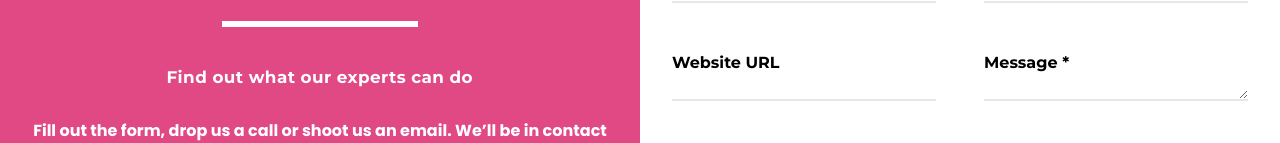
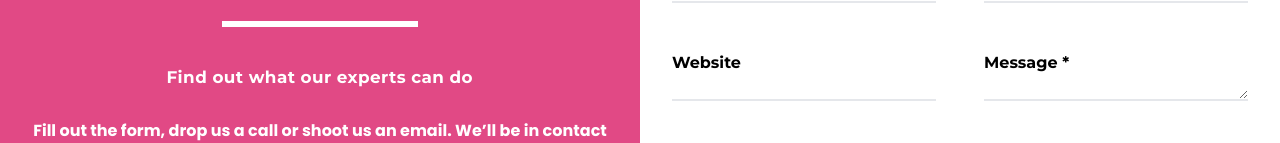
Before and after one commit to ldavidson8/newgigawaffle, a Next.js app: page / in a window 1280 px wide. Shown: the part 4253-4396 px from the top of the page. Built offline with nearby package versions, Linux system fonts and the light colour scheme.

Commit message:
Fixing Contact form

```diff
--- a/components/ContactSection.js
+++ b/components/ContactSection.js
@@ -59,11 +59,12 @@ const ContactSection = () => {
   } = useForm();
 
   const onSubmit = (data) => {
-    fetch("api/mail", {
-      method: "post",
+    fetch("/api/mail", {
+      method: "POST",
       body: JSON.stringify(data),
     });
   };
+
   return (
     <section className="overflow-hidden">
       {/* <div className="absolute h-full w-full overflow-visible"></div> */}
@@ -157,36 +158,33 @@ const ContactSection = () => {
             </div>
             <div className="relative border-b-2 focus-within:border-primary">
               <input
-                id="companyName"
-                name="companyName"
+                id="company"
+                name="company"
                 type="text"
                 placeholder=" "
                 className="block w-full bg-transparent appearance-none focus:outline-none"
-                {...register("companyName")}
+                {...register("company")}
                 disabled={isSubmitting}
               ></input>
-              <label
-                htmlFor="companyName"
-                className="absolute top-0 duration-300 origin-0 cursor-text"
-              >
+              <label className="absolute top-0 duration-300 origin-0 cursor-text">
                 Company
               </label>
             </div>
             <div className="relative border-b-2 focus-within:border-primary">
               <input
-                id="siteurl"
-                name="siteurl"
+                id="website"
+                name="website"
                 type="url"
                 placeholder=" "
                 className="block w-full bg-transparent appearance-none focus:outline-none"
-                {...register("siteurl")}
+                {...register("website")}
                 disabled={isSubmitting}
               ></input>
               <label
-                htmlFor="siteurl"
+                htmlFor="website"
                 className="absolute top-0 duration-300 origin-0 cursor-text"
               >
-                Website URL
+                Website
               </label>
             </div>
             <div className="relative border-b-2 focus-within:border-primary">
--- a/pages/api/mail.js
+++ b/pages/api/mail.js
@@ -2,55 +2,55 @@
 
 // mail.setApiKey(process.env.SENDGRID_API_KEY);
 
-// export default (req, res) => {
+// export default async (req, res) => {
 //   const body = JSON.parse(req.body);
 
 //   const message = `
-//     Name: ${body.name}\r\n
-//     Email: ${body.email}\r\n
-//     Tel: ${body.tel}\r\n
-//     Company Name: ${body.companyName}\r\n
-//     Website URL: ${body.siteurl}\r\n
-//     Message: ${body.message}`;
+//   Name: ${body.name}\r\n
+//   Email: ${body.email}\r\n
+//   Telephone: ${body.tel}\r\n
+//   Company: ${body.companyName}\r\n
+//   Website: ${body.siteurl}\r\n
+//   Message: ${body.message}\r\n
+//   `;
 
 //   const data = {
 //     to: "hello@gigawaffle.co.uk",
 //     from: "hello@gigawaffle.co.uk",
-//     subject: "New Contact Form Submission!",
+//     subject: `Email from ${body.name}`,
 //     text: message,
-//     html: message.replace(/\r\n/g, "<br>"),
+//     html: message.replace(/\r\n/g, "<br />"),
 //   };
 
-//   mail.send(data);
+//   await mail.send(data);
 
 //   res.status(200).json({ status: "Ok" });
 // };
 
-const mail = require("@sendgrid/mail");
-
-mail.setApiKey(process.env.SENDGRID_API_KEY);
+import sendgrid from "@sendgrid/mail";
+sendgrid.setApiKey(process.env.SENDGRID_API_KEY);
 
 export default async (req, res) => {
   const body = JSON.parse(req.body);
 
   const message = `
-  Name: ${body.name}\r\n
-  Email: ${body.email}\r\n
-  Telephone: ${body.tel}\r\n
-  Company: ${body.companyName}\r\n
-  Website: ${body.siteurl}\r\n
-  Message: ${body.message}\r\n
+    Name: ${body.name}\r\n
+    Email: ${body.email}\r\n
+    Telephone: ${body.tel}\r\n
+    Website: ${body.website}\r\n
+    Company: ${body.company}\r\n
+    Message: ${body.message}\r\n
   `;
 
   const data = {
     to: "hello@gigawaffle.co.uk",
-    from: "hello@gigawaffle.co.uk",
+    from: "contact@gigawaffle.co.uk",
     subject: `Email from ${body.name}`,
     text: message,
     html: message.replace(/\r\n/g, "<br />"),
   };
 
-  await mail.send(data);
+  sendgrid.send(data);
 
-  res.status(200).json({ status: "Ok" });
+  return res.status(200).json({ status: "Ok" });
 };
```
